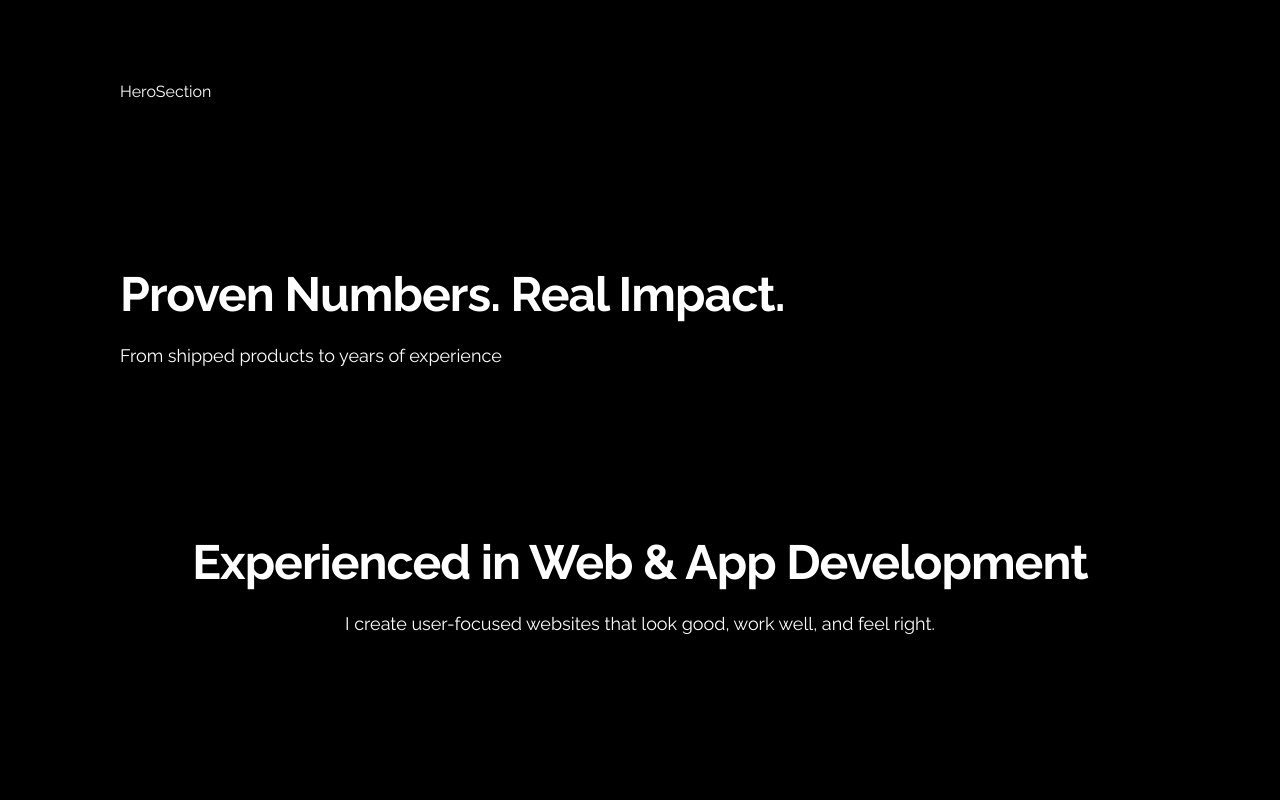
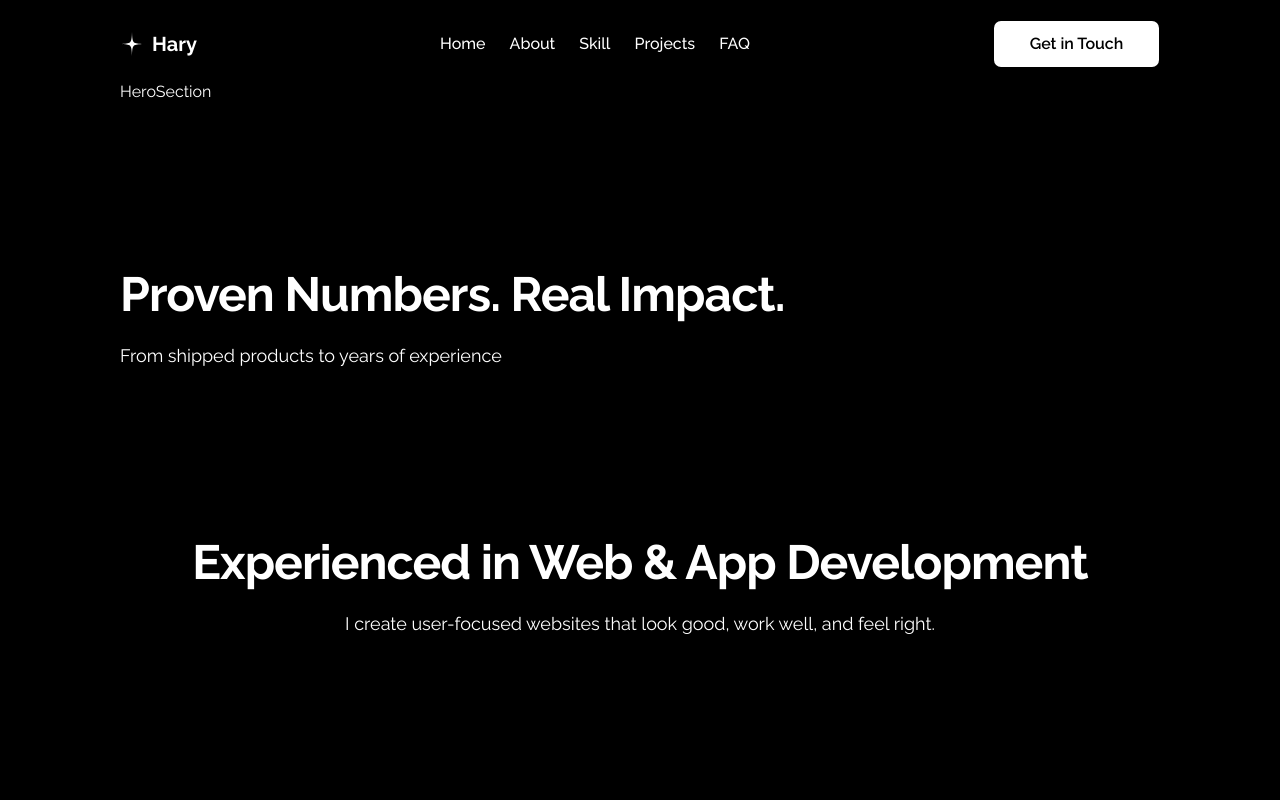
Before and after one commit to Hary300/Personal-Project-36-Purple-Magenta-Portfolio, a React (Vite) app: page / in a window 1280 px wide. Shown: the top 800 px of the page. Built offline with nearby package versions, Linux system fonts and the light colour scheme.

Commit message:
feat: add header and update footer layout; enhance contact section styling

```diff
--- a/src/app/App.tsx
+++ b/src/app/App.tsx
@@ -1,4 +1,5 @@
 import Footer from '@/components/layouts/Footer';
+import Header from '@/components/layouts/Header';
 import HeroSection from '@/sections/01-heroSection';
 import StatsSection from '@/sections/02-statsSection';
 import SkillsSection from '@/sections/03-skillsSection';
@@ -12,6 +13,7 @@ import ContactSection from '@/sections/09-contactSection';
 function App() {
   return (
     <>
+      <Header />
       <HeroSection />
       <StatsSection />
       <SkillsSection />
@@ -20,8 +22,11 @@ function App() {
       <ProjectSection />
       <TestimonialsSection />
       <FaqSection />
-      <ContactSection />
-      <Footer />
+      <div className='relative max-w-360 mx-auto'>
+        <ContactSection />
+        <Footer />
+        <div className='absolute h-[90%] w-[90%] right-0 bottom-0 bg-linear-to-tl from-[#6A27A0]/50 to-transparent -z-1 from-0% to-60%'></div>
+      </div>
     </>
   );
 }
--- a/src/components/layouts/Footer.tsx
+++ b/src/components/layouts/Footer.tsx
@@ -1,5 +1,19 @@
 const Footer = () => {
-  return <footer>Footer</footer>;
+  return (
+    <footer className='lg:h-22 max-w-360 m-auto sm:px-10 lg:px-30 py-8 px-4 flex justify-center items-center gap-6 border-t border-white/10'>
+      <p className='text-neutral-25/60 text-sm lg:text-md'>
+        © 2026 Created by{' '}
+        <a
+          href='https://github.com/Hary300'
+          target='_blank'
+          rel='noopener noreferrer'
+        >
+          Hary300
+        </a>
+        . All rights reserved.
+      </p>
+    </footer>
+  );
 };
 
 export default Footer;
--- /dev/null
+++ b/src/components/layouts/Header.tsx
@@ -0,0 +1,92 @@
+import { RxCross2, RxHamburgerMenu } from 'react-icons/rx';
+import Logo from '../shared/Logo';
+import { useEffect, useState } from 'react';
+import { cn } from '@/lib/utils';
+import { navbarData } from '@/data/navBarData';
+import CtaButton from '../shared/CtaButton';
+
+const Header = () => {
+  const [isMenuShown, setIsShownMenu] = useState(false);
+  const [isScroll, setIsScroll] = useState(false);
+
+  useEffect(() => {
+    const handleScroll = () => {
+      setIsScroll(window.scrollY > 10);
+    };
+
+    window.addEventListener('scroll', handleScroll);
+
+    return () => {
+      window.removeEventListener('scroll', handleScroll);
+    };
+  }, [isScroll]);
+
+  const handleHamburgerClick = () => {
+    setIsShownMenu((prev) => !prev);
+  };
+
+  if (isMenuShown) {
+    document.documentElement.classList.add('overflow-hidden');
+  } else {
+    document.documentElement.classList.remove('overflow-hidden');
+  }
+
+  const navItems = navbarData.navItems;
+
+  return (
+    <header
+      className={cn(
+        'fixed w-full max-w-360 left-1/2 -translate-x-1/2 flex flex-col gap-10.5 lg:flex-row lg:justify-between lg:items-center pt-6.5 pb-6.5 items-start z-50 px-4 sm:px-10 lg:px-15 xl:px-30 transition-all duration-50 ease-in-out ',
+        isMenuShown ? 'h-screen bg-black' : 'h-22',
+        isScroll && 'backdrop-blur-2xl'
+      )}
+    >
+      <div className='flex justify-between w-full lg:w-auto items-center'>
+        <Logo />
+        <div onClick={handleHamburgerClick} className='lg:hidden'>
+          {isMenuShown ? (
+            <RxCross2 className='size-6' />
+          ) : (
+            <RxHamburgerMenu className='size-6' />
+          )}
+        </div>
+      </div>
+      {isMenuShown && (
+        <div className='flex flex-col gap-6 md:gap-10 w-full'>
+          <ul className='flex flex-col gap-2 md:gap-6'>
+            {navItems.map((item) => (
+              <li key={item.label}>
+                <a
+                  href={item.href}
+                  className='font-medium text-md'
+                  onClick={() => setIsShownMenu(false)}
+                >
+                  {item.label}
+                </a>
+              </li>
+            ))}
+          </ul>
+          <CtaButton closeMenu={() => setIsShownMenu(false)} />
+        </div>
+      )}
+      <ul className='hidden lg:flex justify-between gap-6'>
+        {navItems.map((item) => (
+          <li key={item.label}>
+            <a
+              href={item.href}
+              className='font-medium text-md'
+              onClick={() => setIsShownMenu(false)}
+            >
+              {item.label}
+            </a>
+          </li>
+        ))}
+      </ul>
+      <div className='hidden lg:block w-full max-w-41.75'>
+        <CtaButton closeMenu={() => setIsShownMenu(false)} />
+      </div>
+    </header>
+  );
+};
+
+export default Header;
--- /dev/null
+++ b/src/components/shared/CtaButton.tsx
@@ -0,0 +1,18 @@
+import { navbarData } from '@/data/navBarData';
+import { Button } from '../ui/button';
+
+interface CtaButtonProps {
+  closeMenu: () => void;
+}
+const CtaButton = ({ closeMenu }: CtaButtonProps) => {
+  const ctaButtonData = navbarData.ctaButton;
+  return (
+    <Button asChild>
+      <a href={ctaButtonData.href} onClick={closeMenu} className='w-full'>
+        {ctaButtonData.label}
+      </a>
+    </Button>
+  );
+};
+
+export default CtaButton;
--- /dev/null
+++ b/src/components/shared/Logo.tsx
@@ -0,0 +1,19 @@
+import { navbarData } from '@/data/navBarData';
+
+const Logo = () => {
+  const logoData = navbarData.logo;
+  const Icon = logoData.icon;
+
+  const handleClick = () => {
+    window.scrollTo(0, 0);
+  };
+
+  return (
+    <div className='flex items-center gap-2' onClick={handleClick}>
+      <Icon className='size-6' />
+      <span className='font-bold text-xl'>{logoData.text}</span>
+    </div>
+  );
+};
+
+export default Logo;
--- a/src/data/navBarData.ts
+++ b/src/data/navBarData.ts
@@ -20,7 +20,7 @@ export interface NavbarData {
 
 export const navbarData: NavbarData = {
   logo: {
-    text: 'Hary300',
+    text: 'Hary',
     icon: SparkleIcon,
   },
   navItems: [
--- a/src/sections/09-contactSection/ContactSection.tsx
+++ b/src/sections/09-contactSection/ContactSection.tsx
@@ -9,11 +9,15 @@ const ContactSection = () => {
   const devImgAlt = contactSectionData.imageAlt;
   return (
     <SectionWrapper sectionId='contact'>
-      <div className='flex flex-col lg:flex-row border overflow-hidden rounded-tl-2xl rounded-tr-2xl lg:rounded-bl-2xl lg:rounded-tr-none '>
-        <div className='xl:flex-1'>
-          <img src={devImgSrc} alt={devImgAlt} />
+      <div className='flex flex-col lg:flex-row border overflow-hidden rounded-tl-2xl rounded-tr-2xl lg:rounded-bl-2xl lg:rounded-tr-none bg-black'>
+        <div className='lg:flex-1'>
+          <img
+            src={devImgSrc}
+            alt={devImgAlt}
+            className='w-full h-full object-cover'
+          />
         </div>
-        <div className='xl:flex-1 py-6 px-4 lg:py-8 lg:px-5 flex flex-col gap-6 lg:gap-8'>
+        <div className='lg:flex-1 py-6 px-4 lg:py-8 lg:px-5 flex flex-col gap-6 lg:gap-8'>
           <SectionTitle
             title={header.title}
             subtitle={header.subtitle}
--- a/src/sections/09-contactSection/InputField.tsx
+++ b/src/sections/09-contactSection/InputField.tsx
@@ -34,7 +34,7 @@ const InputField = <T extends FieldValues>({
           id={name}
           {...register(name)}
           placeholder={placeholder}
-          className='px-2 lg:px-4 border-b h-14 py-4 focus:outline-0'
+          className='px-2 lg:px-4 border-b py-4 focus:outline-0 h-16'
         ></textarea>
       ) : (
         <input
@@ -42,7 +42,7 @@ const InputField = <T extends FieldValues>({
           id={name}
           placeholder={placeholder}
           {...register(name)}
-          className='px-2 py-4 lg:px-4 border-b  focus:outline-0'
+          className='px-2 py-4 lg:px-4 border-b focus:outline-0 h-16'
         />
       )}
     </div>
--- a/src/styles/index.css
+++ b/src/styles/index.css
@@ -289,6 +289,11 @@
   --sidebar-ring: oklch(0.556 0 0);
 }
 
+html {
+  scroll-behavior: smooth;
+  scroll-padding-top: 5rem;
+}
+
 @layer base {
   * {
     @apply border-border outline-ring/50;
```
